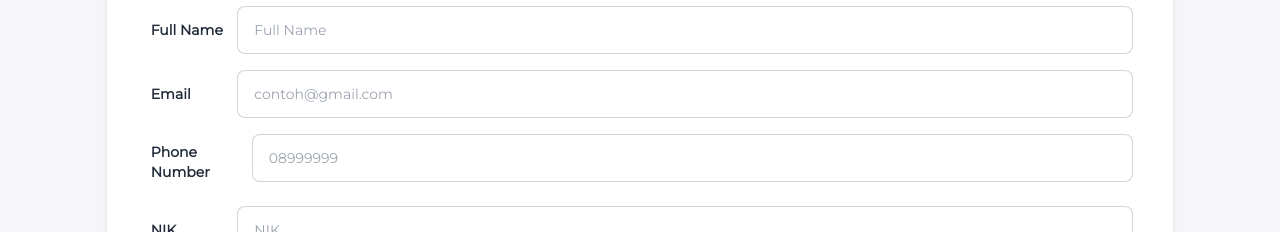
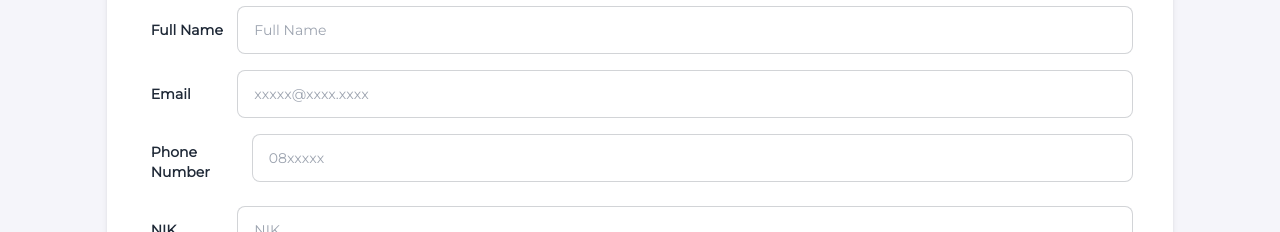
Before and after one commit to Project-Digital-Citizen/Front-End, a React (Vite) app: page /register in a window 1280 px wide. Shown: the part 228-460 px from the top of the page. Built offline with nearby package versions, Linux system fonts and the light colour scheme.

Commit message:
update page
changing type text to number in input type NIK

```diff
--- a/src/pages/FormKTP.jsx
+++ b/src/pages/FormKTP.jsx
@@ -70,7 +70,7 @@ const FormKTP = () => {
                     <span className="font-black label-text">NIK</span>
                   </label>
                   <input
-                    type="text"
+                    type="number"
                     placeholder="NIK"
                     className="w-full input input-bordered input-md max-w-screen md:max-w-md lg:max-w-2xl xl:max-w-4xl"
                   />
--- a/src/pages/Register.jsx
+++ b/src/pages/Register.jsx
@@ -22,7 +22,8 @@ const Register = () => {
         const response = await AuthDigZen.registerUser(formData);
         console.log(response);
       } else {
-        throw new CustomError("validationError",
+        throw new CustomError(
+          "validationError",
           "Form tidak lengkap mohon lengkapi form terlebih dahulu"
         );
       }
@@ -76,7 +77,7 @@ const Register = () => {
                   onBlur={(e) => handleFormValueBlur(e, "email")}
                   id="email"
                   type="email"
-                  placeholder="contoh@gmail.com"
+                  placeholder="xxxxx@xxxx.xxxx"
                   className="w-full input input-bordered input-md max-w-screen md:max-w-md lg:max-w-2xl xl:max-w-4xl"
                 />
               </div>
@@ -88,7 +89,7 @@ const Register = () => {
                   onBlur={(e) => handleFormValueBlur(e, "nomor")}
                   id="phone"
                   type="number"
-                  placeholder="08999999"
+                  placeholder="08xxxxx"
                   className="w-full input input-bordered input-md max-w-screen md:max-w-md lg:max-w-2xl xl:max-w-4xl"
                 />
               </div>
@@ -100,7 +101,7 @@ const Register = () => {
                 <input
                   onBlur={(e) => handleFormValueBlur(e, "NIK")}
                   id="NIK"
-                  type="text"
+                  type="number"
                   placeholder="NIK"
                   className="w-full input input-bordered input-md max-w-screen md:max-w-md lg:max-w-2xl xl:max-w-4xl"
                 />
```
